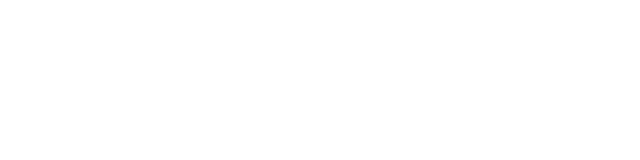
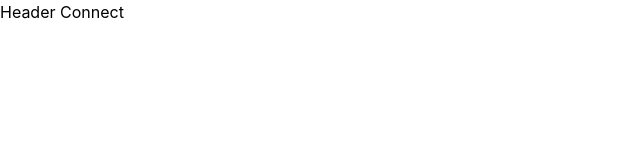
Before and after one commit to mugabee/React-Shopping, a React (Create React App) app: page / in a window 1280 px wide. Shown: the top 160 px of the page, without its empty margins (0-640 px from the left). Built offline with nearby package versions, Linux system fonts and the light colour scheme.

Commit message:
Building up the project Header component

```diff
--- a/src/components/Header.js/Header.js
+++ b/src/components/Header.js/Header.js
@@ -3,6 +3,8 @@ import React from 'react'
 const Header = () => {
     return (
         <div>
+            Header Connect
+
 
         </div>
     )
```
